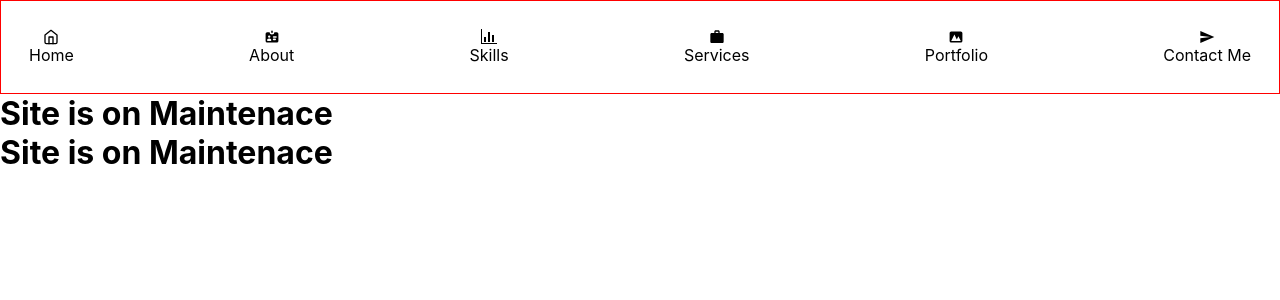
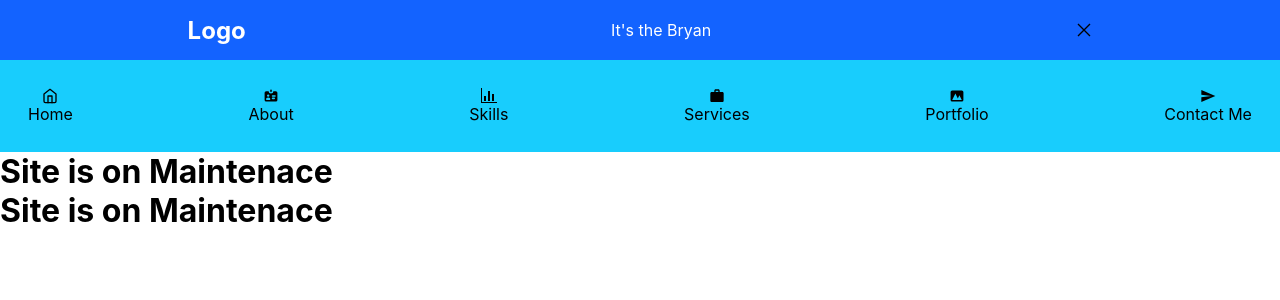
Before and after one commit to EoBryanDev/my-portfolio, a React (Create React App) app: page / in a window 1280 px wide. Shown: the top 300 px of the page. Built offline with nearby package versions, Linux system fonts and the light colour scheme.

Commit message:
Navbar Scratch

```diff
--- a/src/components/Menu/styles.js
+++ b/src/components/Menu/styles.js
@@ -1,12 +1,12 @@
 import styled, { css } from 'styled-components';
 
 export const MenuComponent = styled.ul`
-  ${({ toggled }) => css`
+  ${({ theme, toggled }) => css`
     display: ${toggled ? 'flex' : 'none'};
     align-items: center;
     justify-content: space-between;
     flex-wrap: wrap;
-    border: 1px red solid;
     padding: 10px;
+    background: ${theme.colors.secondaryColor};
   `}
 `;
--- /dev/null
+++ b/src/components/Navbar/index.jsx
@@ -0,0 +1,19 @@
+import React from 'react';
+import { FiMenu } from 'react-icons/fi';
+import { GrClose } from 'react-icons/gr';
+//  import P from 'prop-types';
+import * as Styled from './styles';
+
+const test = false;
+export const Navbar = () => (
+  <Styled.NavgationBar>
+    <h1>Logo</h1>
+    <p>It&apos;s the Bryan</p>
+    {test ? <FiMenu /> : <GrClose />}
+
+  </Styled.NavgationBar>
+);
+
+/*  Navbar.propTypes = {
+  children: P.node.isRequired,
+};  */
--- /dev/null
+++ b/src/components/Navbar/styles.js
@@ -0,0 +1,15 @@
+import styled, { css } from 'styled-components';
+
+export const NavgationBar = styled.nav`
+  ${({ theme }) => css`
+    display: flex;
+    justify-content: space-around;
+    align-items: center;
+    background: ${theme.colors.primaryColor};
+    height: 60px;
+    color: ${theme.colors.whiteColor};
+    padding: 0 5px;
+  `}
+
+
+`;
--- a/src/templates/App/index.jsx
+++ b/src/templates/App/index.jsx
@@ -1,10 +1,12 @@
 import React from 'react';
 
 import { Menu } from '../../components/Menu';
+import { Navbar } from '../../components/Navbar';
 
 function Home() {
   return (
     <>
+      <Navbar />
       <Menu />
       <h1>Site is on Maintenace </h1>
       <h1>Site is on Maintenace </h1>
```
